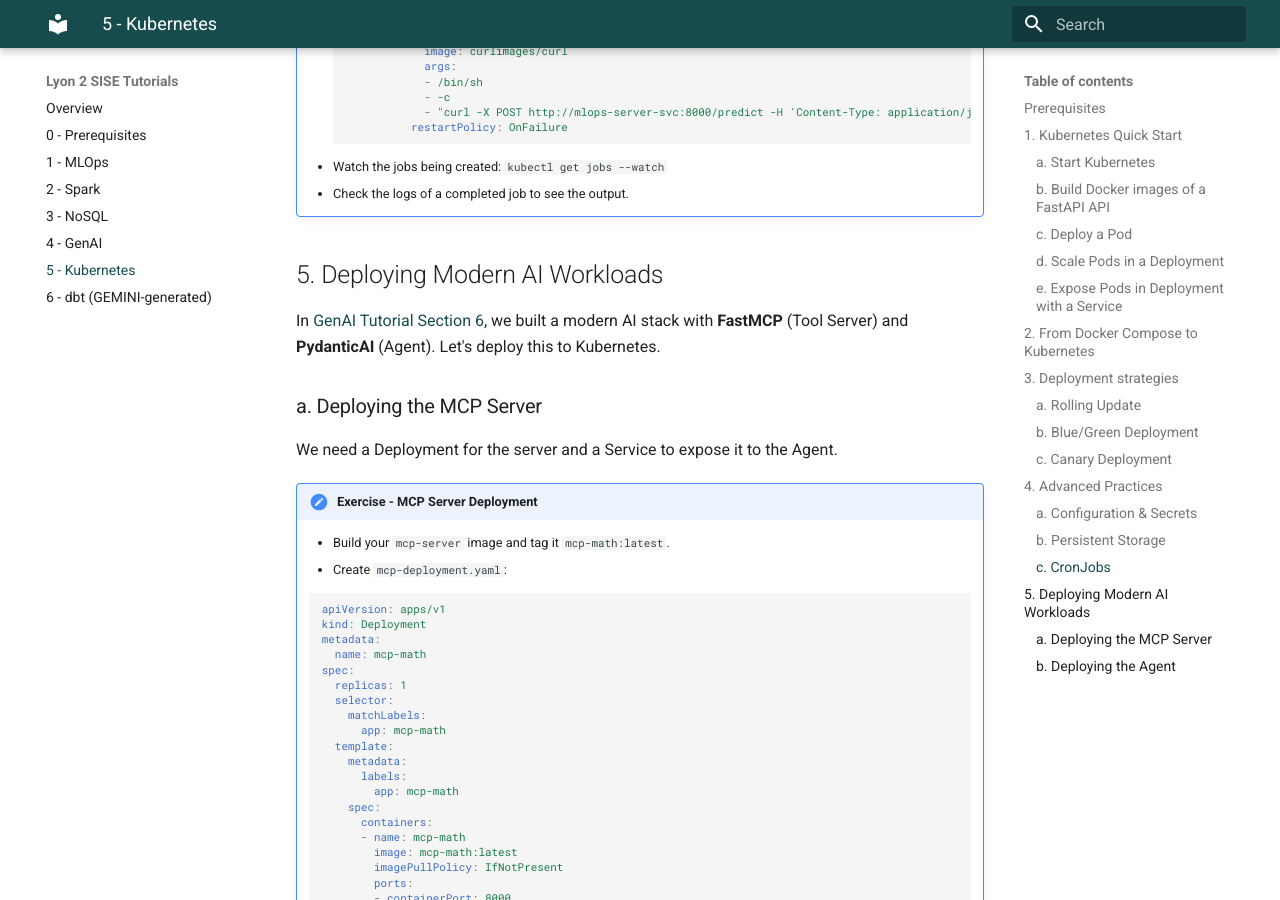
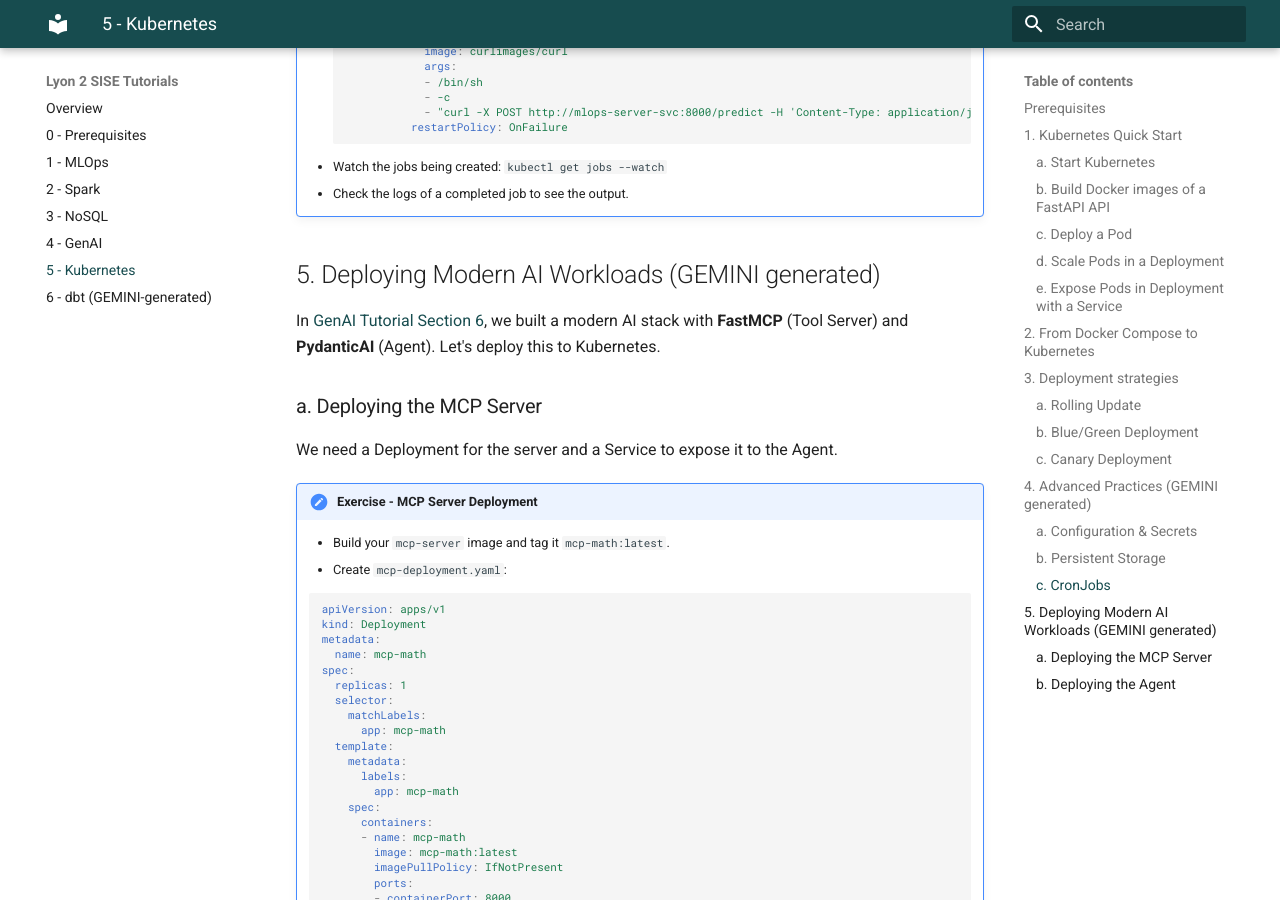
Before and after one commit to andfanilo/lyon2, an MkDocs documentation site: the page built from docs/k8s.md, in a window 1280 px wide and 900 px high, scrolled down 16208 px. Built offline with MkDocs 1.6.1 and Material for MkDocs 9.7.7, drawn with Linux system fonts in a browser that asks for light colours; emoji names are drawn with the system emoji font; some of the changed text lies outside the part shown.

Commit message:
Add Gemini generatd mentions

```diff
--- a/docs/k8s.md
+++ b/docs/k8s.md
@@ -618,7 +618,7 @@ Canary deployment involves gradually routing a small percentage of traffic to th
     - If canary is successful, gradually migrate all traffic to new version
     - If issues occur, scale down canary deployment to 0
 
-## 4. Advanced Practices
+## 4. Advanced Practices (GEMINI generated)
 
 ### a. Configuration & Secrets
 
@@ -737,7 +737,7 @@ Sometimes you need to run batch jobs (e.g., data processing, model retraining) o
     - Watch the jobs being created: `kubectl get jobs --watch`
     - Check the logs of a completed job to see the output.
 
-## 5. Deploying Modern AI Workloads
+## 5. Deploying Modern AI Workloads (GEMINI generated)
 
 In [GenAI Tutorial Section 6](genai.md#6-the-modern-ai-stack-agents--tools), we built a modern AI stack with **FastMCP** (Tool Server) and **PydanticAI** (Agent). Let's deploy this to Kubernetes.
 
```
